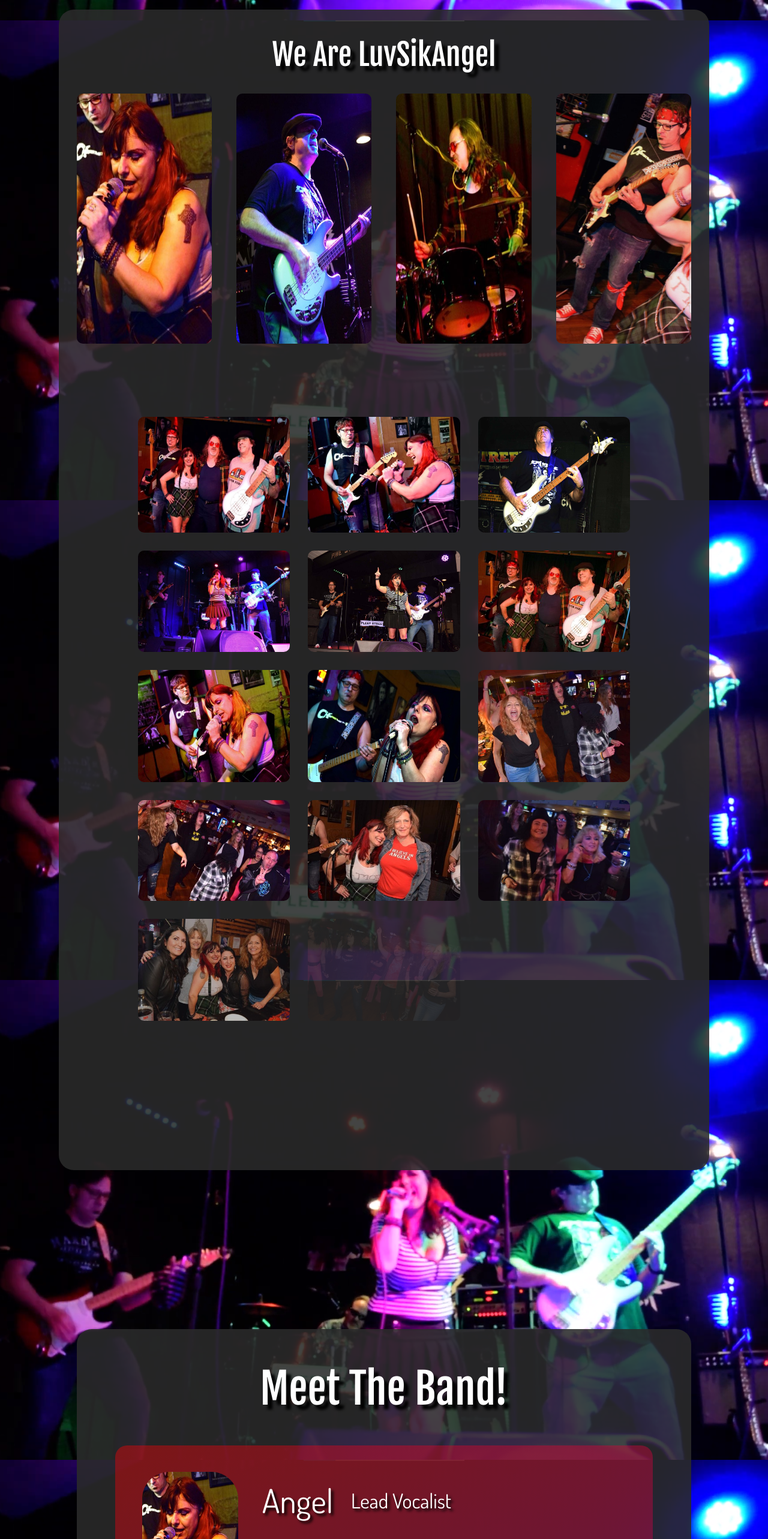
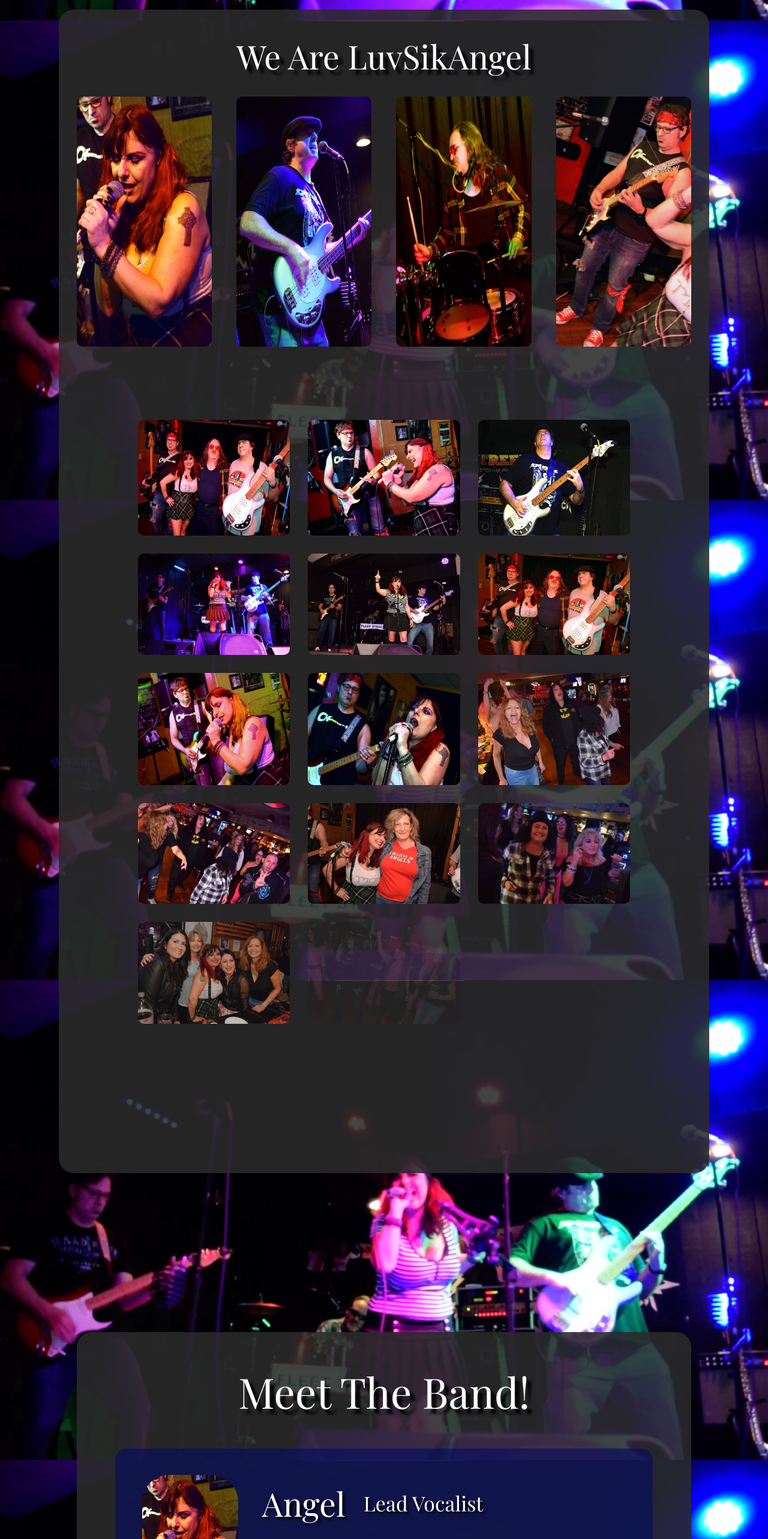
Before and after one commit to NickGentryBJJ/LuvSikReact, a React (Create React App) app: page / in a window 1280 px wide. Shown: the part 2366-4932 px from the top of the page at 60% size. Built offline with nearby package versions, Linux system fonts and the light colour scheme.

Commit message:
adjusted all font titles and colors in showIndex

```diff
--- a/src/Components/About/AboutIndex/AboutIndex.css
+++ b/src/Components/About/AboutIndex/AboutIndex.css
@@ -22,7 +22,7 @@
     display: flex;
     justify-content: center;
     margin-bottom: 60px;
-    font-family: 'Fjalla One', sans-serif;
+    font-family: 'Playfair Display', serif;
     font-size: 70px;
     color: #fff;
     text-shadow: 8px 8px 4px black;
--- a/src/Components/About/AboutIndexItem/AboutIndexItem.css
+++ b/src/Components/About/AboutIndexItem/AboutIndexItem.css
@@ -4,7 +4,7 @@
     display: flex;
     gap: 40px;
     width: 90%;
-    background: linear-gradient(327deg, #5a00ff75, #ff000066);
+    background: #000b6496;
     padding: 5%;
     border-radius: 20px;
     margin-bottom: 50px;
@@ -21,7 +21,7 @@
 .rocker-name{
     display: flex;
     align-items: center;
-    font-family: 'Dosis', sans-serif;
+    font-family: 'Playfair Display', serif;
     font-size: 55px;
     color: #fff;
     text-shadow: 4px 4px 4px black;
--- a/src/Components/Footer/ContactButtons/ContactButtons.css
+++ b/src/Components/Footer/ContactButtons/ContactButtons.css
@@ -12,7 +12,7 @@
 .want-email{
     font-size: 35px;
     margin-bottom: 50px;
-    font-family: 'Fjalla One', sans-serif;
+    font-family: 'Playfair Display', serif;
     color: #fff;
     text-shadow: 6px 6px 4px black;
 }
--- a/src/Components/Footer/Footer.css
+++ b/src/Components/Footer/Footer.css
@@ -30,7 +30,7 @@
 .foot-title{
     margin-top: 20px;
     margin-bottom: 20px;
-    font-family: 'Fjalla One', sans-serif;
+    font-family: 'Playfair Display', serif;
     font-size: 50px;
     color: #fff;
     text-shadow: 8px 8px 4px black;
--- a/src/Components/Media/Media.css
+++ b/src/Components/Media/Media.css
@@ -53,8 +53,8 @@
 .gallery-title{
     margin-top: 20px;
     margin-bottom: 40px;
-    font-family: 'Fjalla One', sans-serif;
-    font-size: 50px;
+    font-family: 'Playfair Display', serif;
+    font-size: 55px;
     color: #fff;
     text-shadow: 8px 8px 4px black;
 }
--- a/src/Components/Media/Media.tsx
+++ b/src/Components/Media/Media.tsx
@@ -66,7 +66,9 @@ function Media(): JSX.Element {
     return (
         <div id="media-section" className="media-wrap">
             <div className="media-cont">
-                <h1 className="gallery-title">We Are LuvSikAngel</h1>
+                <h1 className="gallery-title">
+                    We Are LuvSikAngel
+                </h1>
                 <div className="gallery-container">
                     <div className="first-row">
                         {firstRowImgs.map((imgSrc: string, index: number) => (
```
